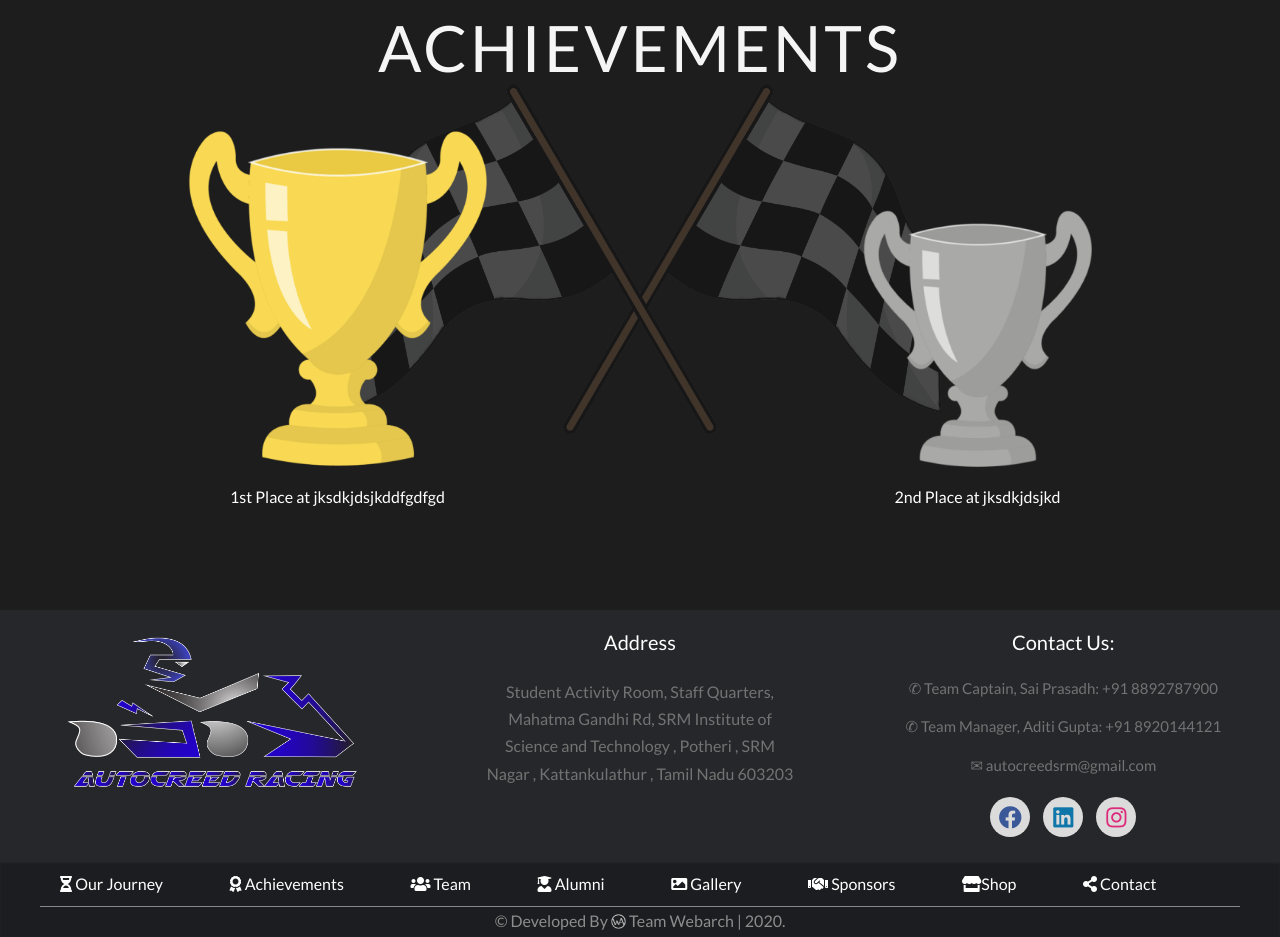
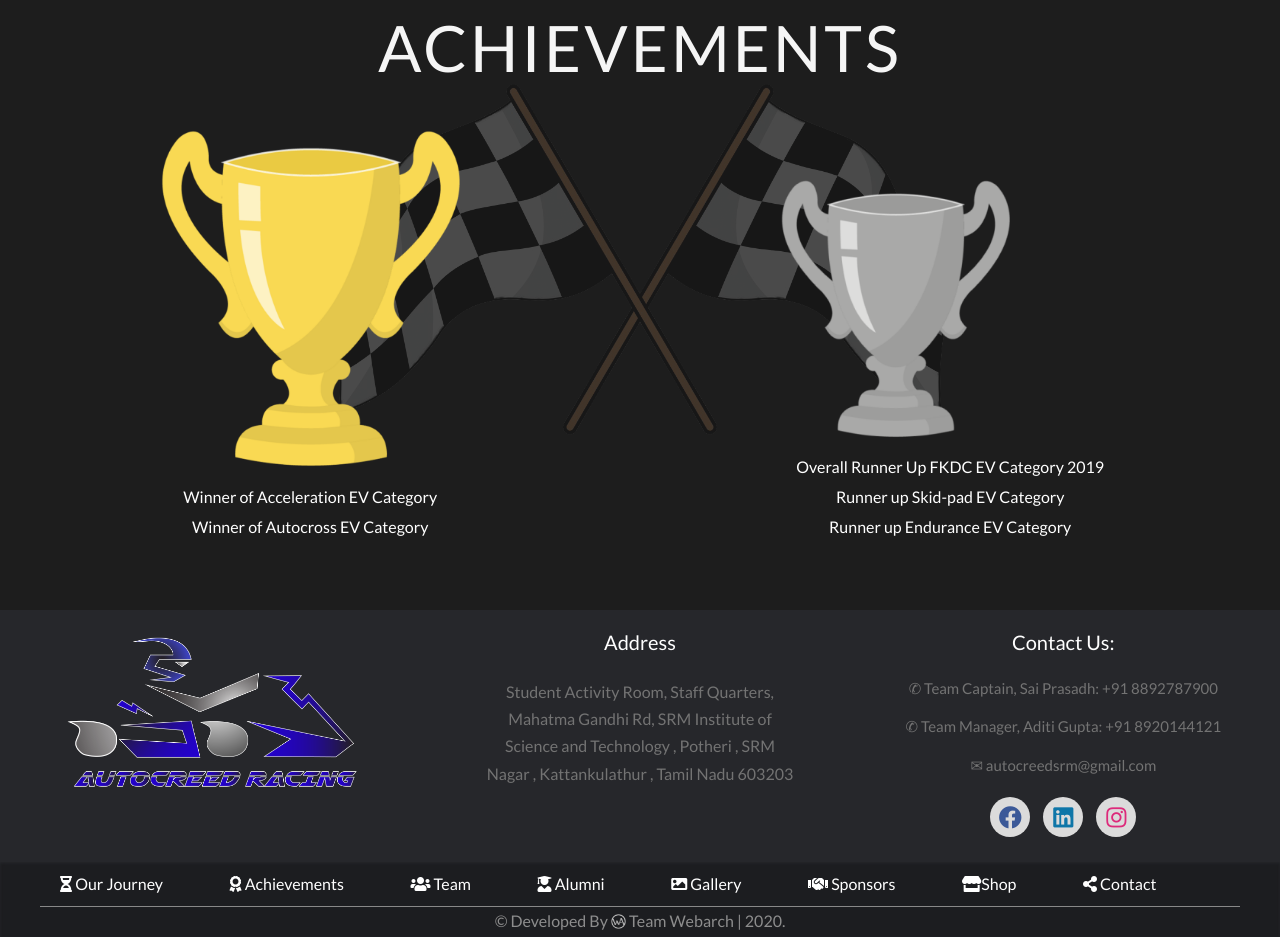
Before and after one commit to WebarchClub/autocreed, a Node server app: page /achievements in a window 1280 px wide. Shown: the part 90-1027 px from the top of the page. Run offline with Node 20, Linux system fonts and the light colour scheme; some libraries are stand-ins or nearby versions.

Commit message:
achieve text

```diff
--- a/views/achievements.ejs
+++ b/views/achievements.ejs
@@ -8,14 +8,15 @@
     <div class="achievements-body">
         <div id="achievement-image1">
             <img  class="achievements-status1" src="/images/trophy1.png" alt="">
-            <div id="achievements-text"> 1st Place at jksdkjdsjkddfgdfgd</div>
+            <div id="achievements-text">Winner of Acceleration EV Category</div>
+            <div id="achievements-text">Winner of Autocross EV Category</div>
         </div>
         <div id="achievement-image2">
             <img class="achievements-status2" src="/images/trophy2.png" alt="">
-            <div id="achievements-text">2nd Place at jksdkjdsjkd</div>
+            <div id="achievements-text">Overall Runner Up FKDC EV Category 2019</div>
+            <div id="achievements-text">Runner up Skid-pad EV Category</div>
+            <div id="achievements-text">Runner up Endurance EV Category</div>
         </div>
-
-
     </div>
 
 
```
